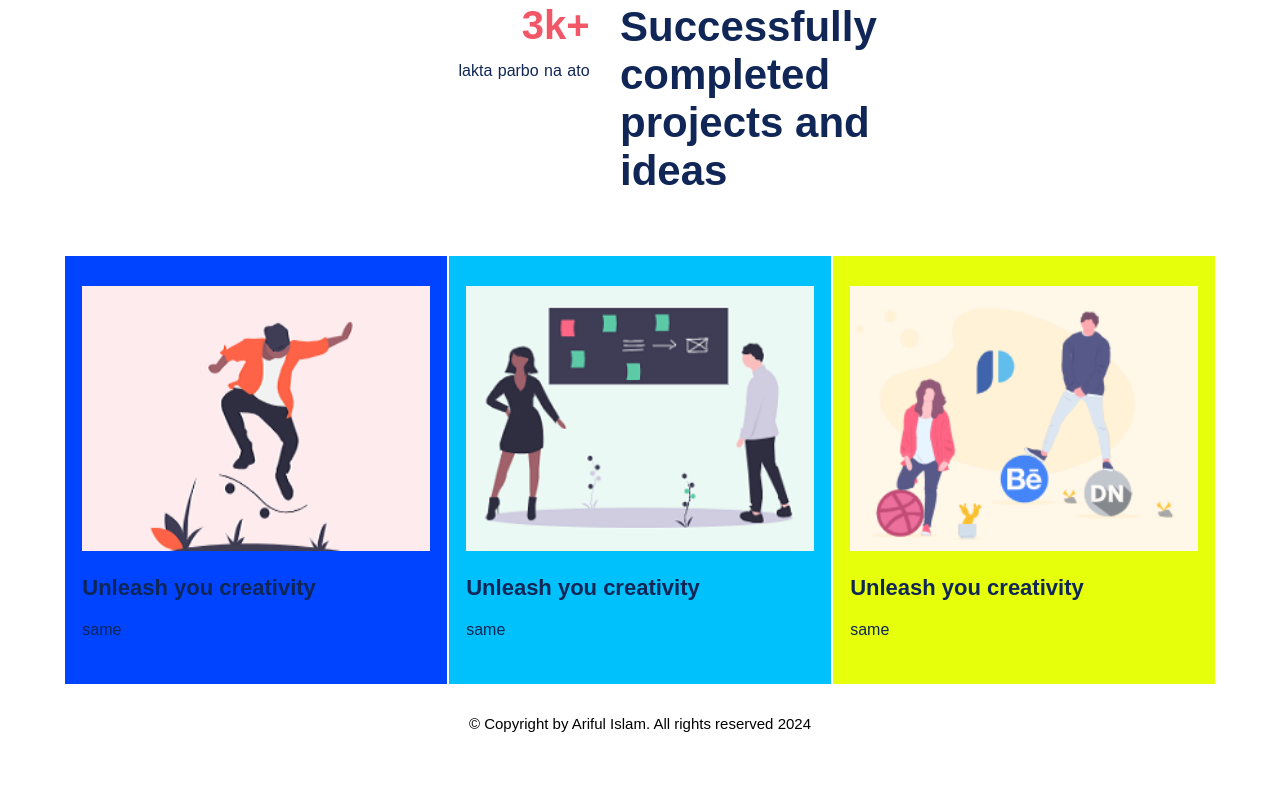
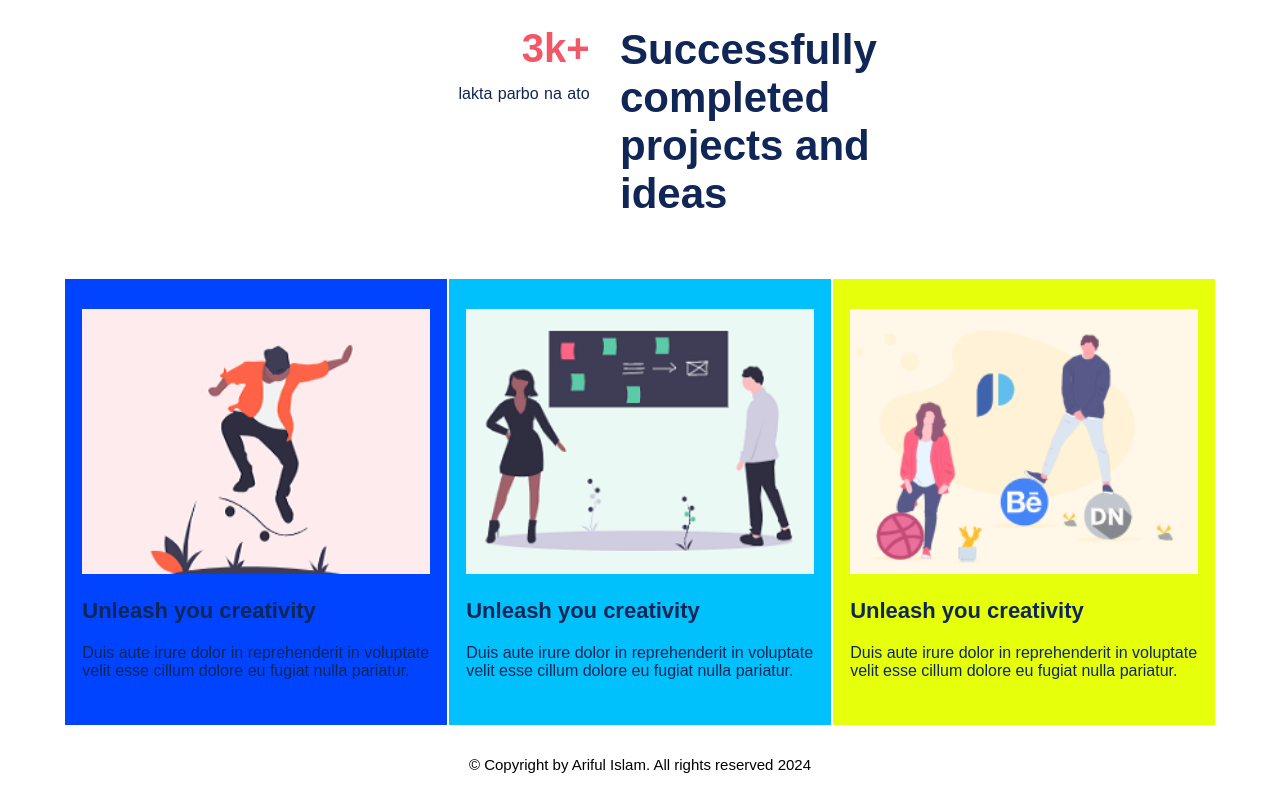
Before and after one commit to aimaksim/quickweb, a plain HTML site: page index.html in a window 1280 px wide. Shown: the part 821-1624 px from the top of the page. Before the commit the page ends 1583 px from the top, so only its background shows below. Drawn offline with Linux system fonts and the light colour scheme.

Commit message:
Update index.html

```diff
--- a/index.html
+++ b/index.html
@@ -30,7 +30,7 @@
         <div class="b_contant">
             <h1>It's time to amplify your</h1>
             <h2>online business</h2>
-            <p>lakta parbo na ato</p>
+            <p>Lorem ipsum dolor sit amet, consectetur adipisicing elit, sed do eiusmod tempor incididunt ut labore et dolore magna aliqua. Ut enim ad minim veniam.</p>
             <div class="b_img">
                 <img src="images/banner.png" alt="Quick">
             </div>
@@ -63,7 +63,7 @@
                     <img src="images/1.png" alt="Quick">
                 </div>
                 <h2> Unleash you creativity</h2>
-                <p>same</p>
+                <p>Duis aute irure dolor in reprehenderit in voluptate velit esse cillum dolore eu fugiat nulla pariatur.</p>
             </div>
             <!--single end-->
             <!--single start-->
@@ -72,7 +72,7 @@
                     <img src="images/2.png" alt="Quick">
                 </div>
                 <h2> Unleash you creativity</h2>
-                <p>same</p>
+                <p>Duis aute irure dolor in reprehenderit in voluptate velit esse cillum dolore eu fugiat nulla pariatur.</p>
             </div>
             <!--single end-->
             <!--single start-->
@@ -81,7 +81,7 @@
                     <img src="images/3.png" alt="Quick">
                 </div>
                 <h2> Unleash you creativity</h2>
-                <p>same</p>
+                <p>Duis aute irure dolor in reprehenderit in voluptate velit esse cillum dolore eu fugiat nulla pariatur.</p>
             </div>
             <!--single end-->
         </div>
```
